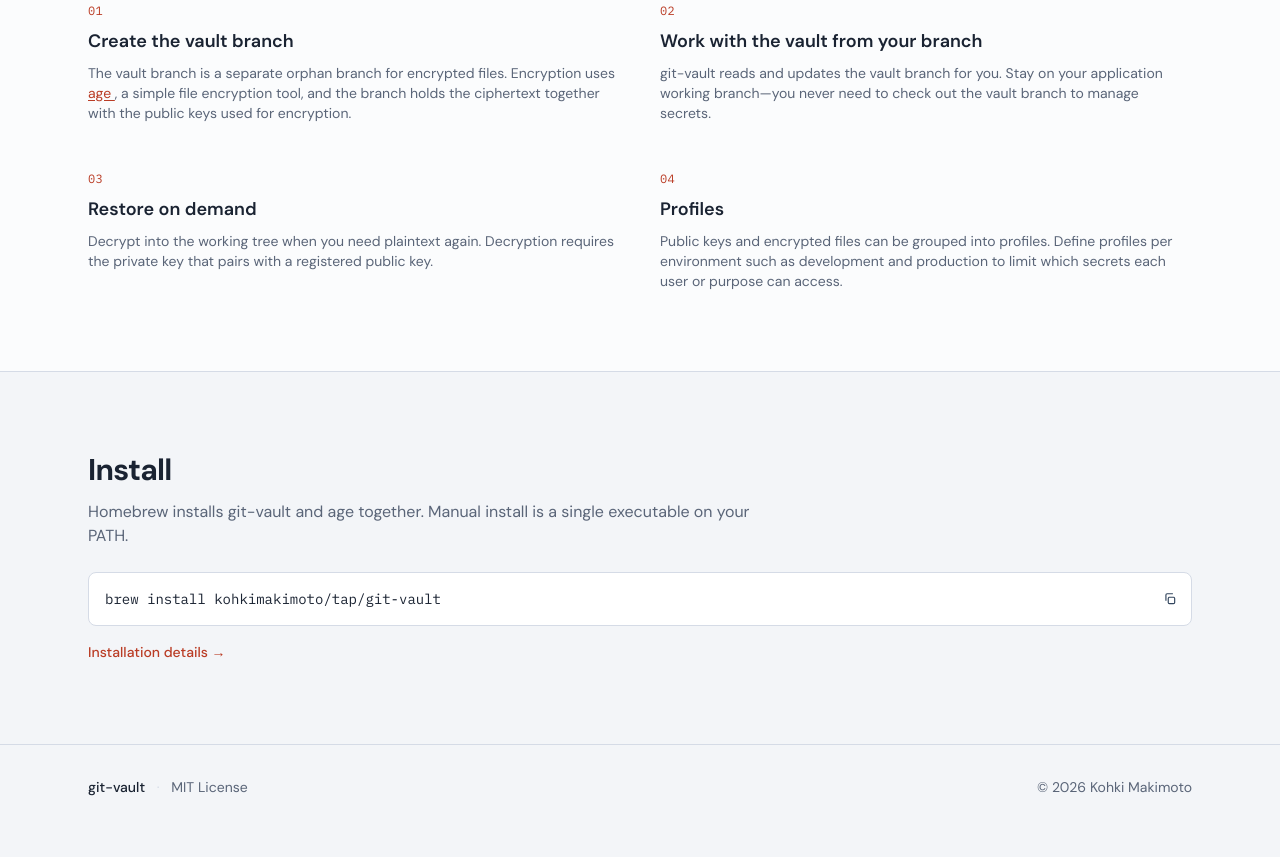
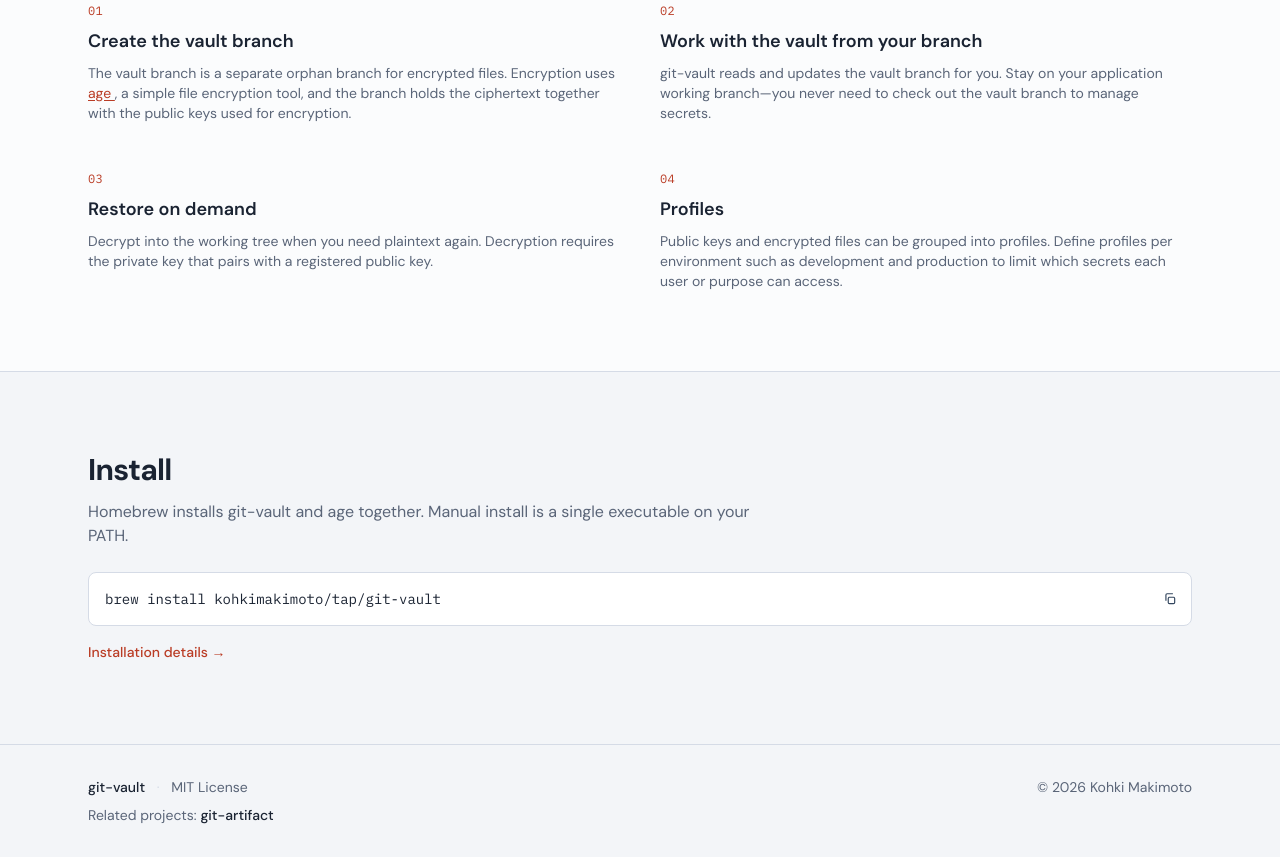
Before and after one commit to kohkimakimoto/git-vault, an Astro site in the folder website/: page / in a window 1280 px wide. Shown: the part 1436-2293 px from the top of the page. Before the commit the page ends 2265 px from the top, so only its background shows below. Built offline with nearby package versions, Linux system fonts and the light colour scheme; Astro itself is replaced by a stand-in of ours.

Commit message:
Link git-artifact from the website footer as a related project.

```diff
--- a/website/src/components/Footer.astro
+++ b/website/src/components/Footer.astro
@@ -7,12 +7,24 @@ const year = new Date().getFullYear();
 ---
 
 <footer class="mt-auto border-t border-[var(--border)]">
-  <div class="mx-auto flex max-w-6xl flex-col gap-2 px-4 py-8 text-sm text-[var(--fg-muted)] sm:flex-row sm:items-center sm:justify-between sm:px-6">
-    <p>
-      <span class="font-medium text-[var(--fg)]">git-vault</span>
-      <span class="mx-2 text-[var(--border)]">·</span>
-      {messages.common.license}
-    </p>
+  <div class="mx-auto flex max-w-6xl flex-col gap-4 px-4 py-8 text-sm text-[var(--fg-muted)] sm:flex-row sm:items-start sm:justify-between sm:px-6">
+    <div class="space-y-2">
+      <p>
+        <span class="font-medium text-[var(--fg)]">git-vault</span>
+        <span class="mx-2 text-[var(--border)]">·</span>
+        {messages.common.license}
+      </p>
+      <p>
+        <span class="text-[var(--fg-muted)]">{messages.common.relatedProjects}:</span>
+        {' '}
+        <a
+          href="https://git-artifact.kohkimakimoto.dev"
+          class="font-medium text-[var(--fg)] underline-offset-2 hover:text-[var(--accent)] hover:underline"
+        >
+          git-artifact
+        </a>
+      </p>
+    </div>
     <p>© {year} Kohki Makimoto</p>
   </div>
 </footer>
--- a/website/src/i18n/en.ts
+++ b/website/src/i18n/en.ts
@@ -5,6 +5,7 @@ export const en = {
     openNavigation: 'Open navigation', closeNavigation: 'Close navigation', mobileNavigation: 'Mobile',
     switchToLight: 'Switch to light mode', switchToDark: 'Switch to dark mode',
     lightMode: 'Light mode', darkMode: 'Dark mode', license: 'MIT License',
+    relatedProjects: 'Related projects',
     copyCode: 'Copy code to clipboard', copiedCode: 'Copied!',
   },
   docs: {
--- a/website/src/i18n/ja.ts
+++ b/website/src/i18n/ja.ts
@@ -7,6 +7,7 @@ export const ja = {
     openNavigation: 'ナビゲーションを開く', closeNavigation: 'ナビゲーションを閉じる', mobileNavigation: 'モバイル',
     switchToLight: 'ライトモードに切り替え', switchToDark: 'ダークモードに切り替え',
     lightMode: 'ライトモード', darkMode: 'ダークモード', license: 'MITライセンス',
+    relatedProjects: '関連プロジェクト',
     copyCode: 'クリップボードにコピー', copiedCode: 'Copied!',
   },
   docs: {
```
